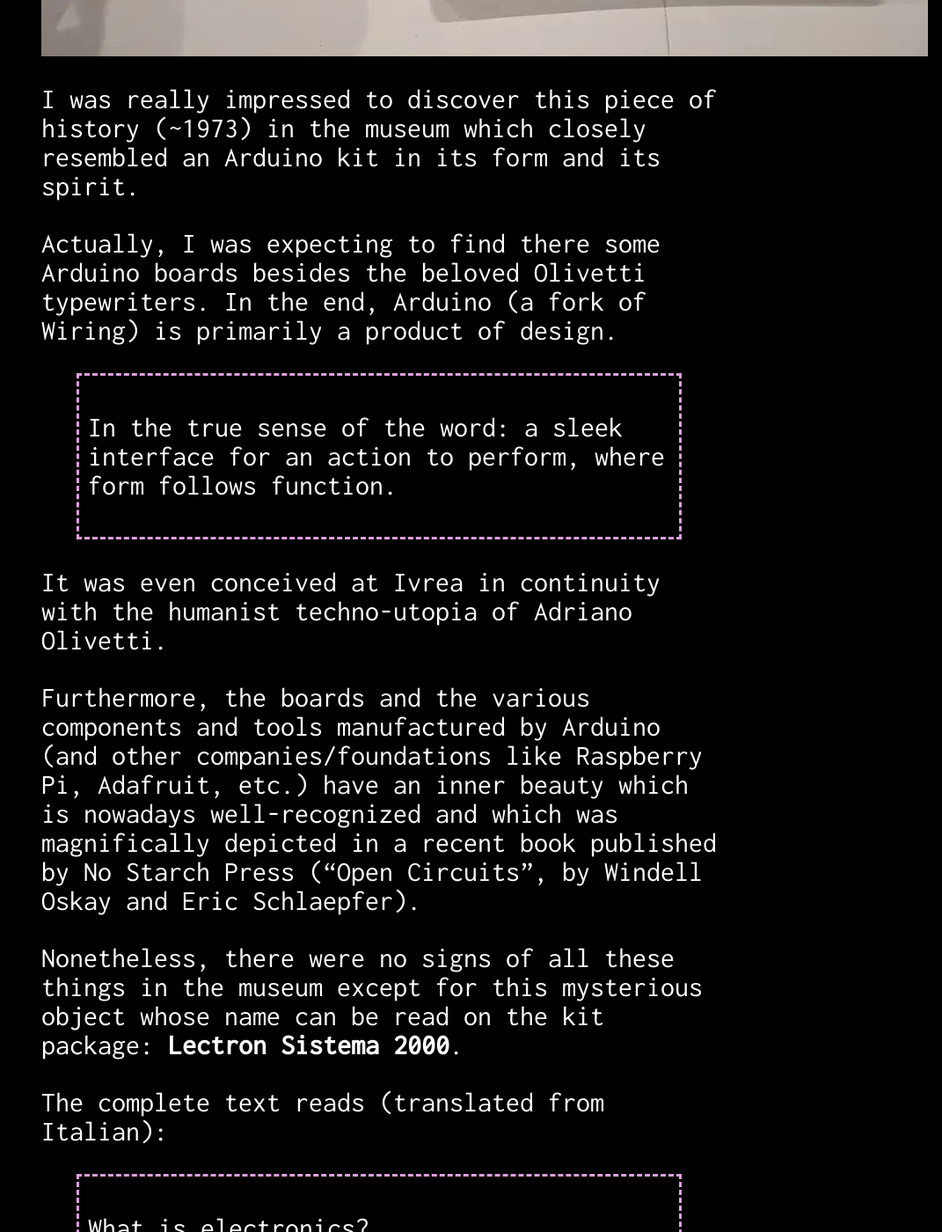
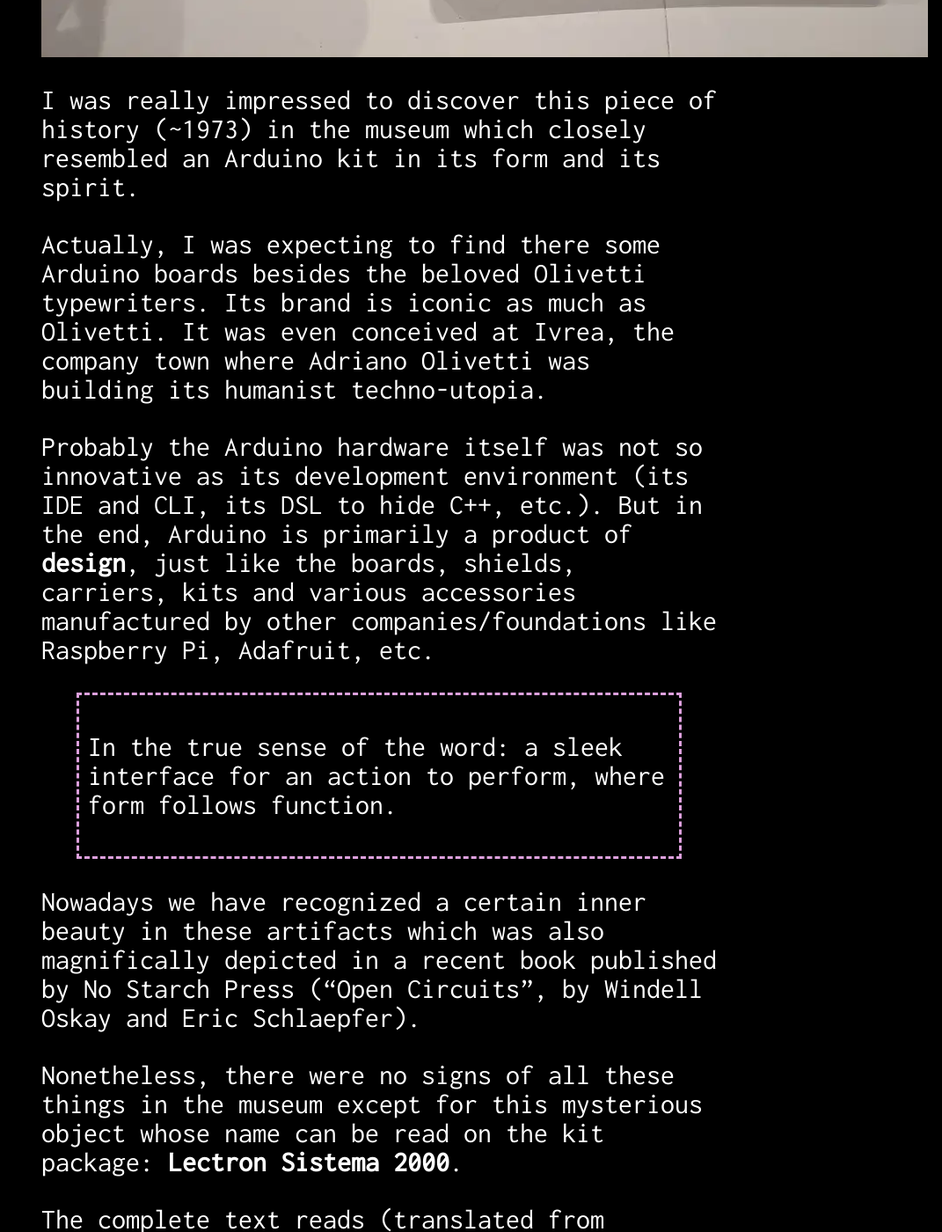
Before and after one commit to giulianopz/giulianopz.github.io, a Jekyll site: the page built from _posts/2024-11-01-arduino-lectron-2000.md, in a window 1280 px wide and 1400 px high, scrolled down 1929 px. Shown: the whole window at 88% size, without its empty margins (209-1280 px from the left). Built offline with Jekyll 4.4.1, drawn with Linux system fonts in a browser that asks for light colours; nearby versions of some CDN libraries; some of the changed text lies outside the part shown.

Commit message:
Rephrase

```diff
--- a/_layouts/post.html
+++ b/_layouts/post.html
@@ -5,8 +5,8 @@
 <article>
 
     <h2>{{ page.title }}</h2>
-    <p style="text-decoration: underline dotted;padding-left: 0.5rem;">{{ page.date | date_to_string }}</p>
-
+    <p style="padding-left: 0.5rem;font-size: 16px;">{{ page.date | date: "%B %-d, %Y"  }} by giulianopz</p>
+    <br/>
     <script defer type="module" src="assets/js/share.js"></script>
     <share-on-mastodon style="padding-left: 0.5rem;"></share-on-mastodon>
 
--- a/_posts/2024-11-01-arduino-lectron-2000.md
+++ b/_posts/2024-11-01-arduino-lectron-2000.md
@@ -21,13 +22,13 @@
 
 I was really impressed to discover this piece of history (~1973) in the museum which closely resembled an Arduino kit in its form and its spirit.
 
-Actually, I was expecting to find there some Arduino boards besides the beloved Olivetti typewriters. In the end, Arduino (a fork of [Wiring](https://arduinohistory.github.io/)) is primarily a product of design.
+Actually, I was expecting to find there some Arduino boards besides the beloved Olivetti typewriters. Its brand is iconic as much as Olivetti. It was even conceived at [Ivrea](https://medium.com/@danielstone/olivettis-ivrea-how-an-italian-tech-giant-built-the-world-s-most-progressive-company-town-557cb035c383), the company town where [Adriano Olivetti](https://artsandculture.google.com/story/adriano-olivetti-fondazione-adriano-olivetti/mwUhh8o5e-foJA?hl=en) was building its humanist techno-utopia.
+
+Probably the Arduino hardware itself was not so innovative as its development environment (its IDE and CLI, its DSL to hide C++, etc.). But in the end, Arduino is primarily a product of **design**, just like the boards, shields, carriers, kits and various accessories manufactured by other companies/foundations like Raspberry Pi, Adafruit, etc.
 
 > In the true sense of the word: a sleek interface for an action to perform, where [form follows function](https://en.wikipedia.org/wiki/Form_follows_function).
 
-It was even conceived at [Ivrea](https://medium.com/@danielstone/olivettis-ivrea-how-an-italian-tech-giant-built-the-world-s-most-progressive-company-town-557cb035c383) in continuity with the humanist techno-utopia of [Adriano Olivetti](https://www.fondazioneadrianolivetti.it/en/the-foundation/adriano-olivetti/).
-
-Furthermore, the boards and the various components and tools manufactured by Arduino (and other companies/foundations like Raspberry Pi, Adafruit, etc.) have an inner beauty which is nowadays well-recognized and which was magnifically depicted in a recent book published by No Starch Press (["Open Circuits"](https://nostarch.com/open-circuits), by Windell Oskay and Eric Schlaepfer).
+Nowadays we have recognized a certain inner beauty in these artifacts which was also magnifically depicted in a recent book published by No Starch Press (["Open Circuits"](https://nostarch.com/open-circuits), by Windell Oskay and Eric Schlaepfer).
 
 Nonetheless, there were no signs of all these things in the museum except for this mysterious object whose name can be read on the kit package: **Lectron Sistema 2000**.
 
```
Also changed, not shown: other parts of _posts/2024-11-01-arduino-lectron-2000.md (+1 -0 lines).
